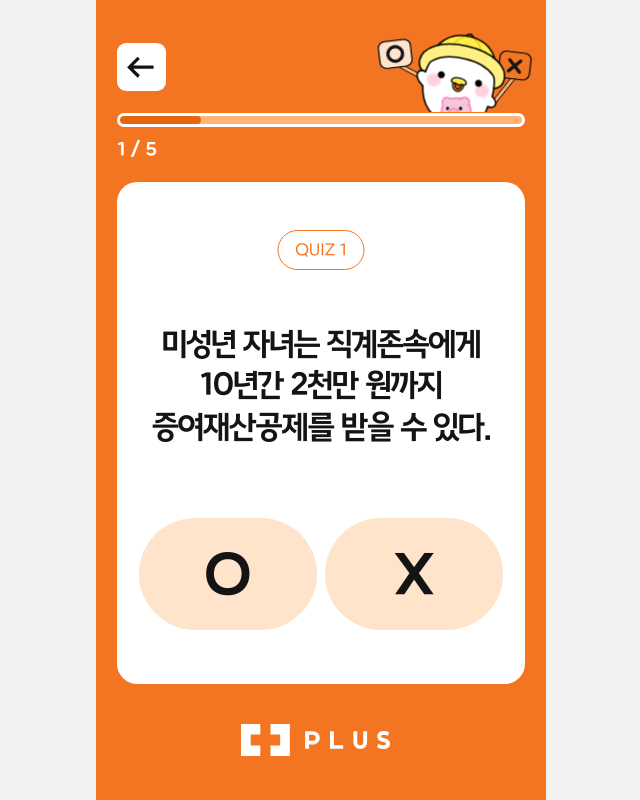
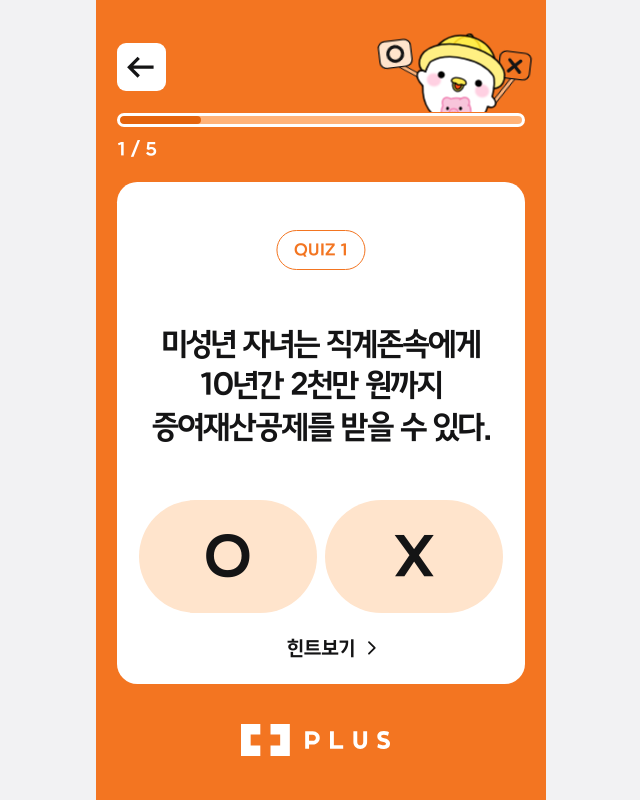
Before and after one commit to chulwan0123/PLUS_PI_quiz, a React (Vite) app: page / in a window 1280 px wide. Both pictures are taken after a click on the button "시작하기". Shown: the whole page, without its empty margins (319-959 px from the left). Built offline with nearby package versions, Linux system fonts and the light colour scheme.

Commit message:
feat: add quiz hint dialog

```diff
--- a/src/App.jsx
+++ b/src/App.jsx
@@ -37,6 +37,7 @@ export function App() {
   const [completed, setCompleted] = useState(false);
   const [transitioning, setTransitioning] = useState(false);
   const transitionTimer = useRef(null);
+  const hintDialog = useRef(null);
 
   const question = questions[questionIndex];
   const selected = answers[questionIndex];
@@ -169,9 +170,21 @@ export function App() {
           ))}
         </div>
 
+        <button className="hint-button" type="button" onClick={() => hintDialog.current?.showModal()}>
+          <span>힌트보기</span>
+          <svg className="hint-chevron" viewBox="0 0 24 24" aria-hidden="true">
+            <path d="m9 5 7 7-7 7" />
+          </svg>
+        </button>
+
         <button className="plus-logo" type="button" onClick={goHome} aria-label="시작 페이지로 이동">
           <img src="/assets/plus-logo.svg" alt="" draggable="false" />
         </button>
+
+        <dialog ref={hintDialog} className="install-dialog hint-dialog" aria-labelledby="hint-title" onClick={event => { if (event.target === hintDialog.current) hintDialog.current.close(); }}>
+          <button className="install-close" type="button" aria-label="힌트 닫기" onClick={() => hintDialog.current?.close()}>×</button>
+          <h2 id="hint-title">힌트</h2>
+        </dialog>
       </section>
     </main>
   );
--- a/src/styles.css
+++ b/src/styles.css
@@ -242,7 +242,9 @@ button { font: inherit; }
   border-radius: 300px;
   color: var(--color-orange-600);
   background: var(--color-white);
+  font-family: 'LIFEPLUS', 'Pretendard', sans-serif;
   font-size: calc(var(--canvas-width) * 0.037);
+  font-weight: 700;
   line-height: 1;
   transform: translateX(-50%);
 }
@@ -299,6 +301,7 @@ button { font: inherit; }
 
 .back-button:focus-visible,
 .choice-button:focus-visible,
+.hint-button:focus-visible,
 .restart-button:focus-visible {
   outline: calc(var(--canvas-width) * 0.004) solid var(--color-orange-600);
   outline-offset: calc(var(--canvas-width) * 0.004);
@@ -416,7 +419,7 @@ button { font: inherit; }
 }
 
 .ox-choices {
-  top: 64.7%;
+  top: 62.5%;
 }
 
 .ox-button {
@@ -425,6 +428,29 @@ button { font: inherit; }
   font-size: calc(var(--canvas-width) * 0.128);
   line-height: 0.8;
 }
+
+.hint-button {
+  position: absolute;
+  z-index: 3;
+  top: 78%;
+  left: 50%;
+  display: inline-grid;
+  grid-template-columns: 1em auto 1em;
+  align-items: center;
+  gap: .35em;
+  padding: .52em .8em;
+  border: 0;
+  color: var(--color-gray-900);
+  background: transparent;
+  font-family: 'LIFEPLUS', 'Pretendard', sans-serif;
+  font-size: calc(var(--canvas-width) * .044);
+  font-weight: 700;
+  cursor: pointer;
+  transform: translateX(-50%);
+}
+
+.hint-button::before { width: 1em; height: 1em; content: ''; }
+.hint-chevron { width: 1em; height: 1em; fill: none; stroke: currentColor; stroke-width: 2.2; stroke-linecap: round; stroke-linejoin: round; }
 
 .restart-button {
   min-height: calc(var(--canvas-width) * 0.088);
@@ -632,7 +658,7 @@ button { font: inherit; }
 .result-answers ol { list-style: none; padding: 0; margin: 0; }
 .result-answers li { padding: 6%; border-radius: calc(var(--canvas-width) * .035); background: var(--color-white); margin-bottom: 5%; }
 .result-question-meta { display: flex; justify-content: space-between; align-items: center; gap: 12px; font-size: calc(var(--canvas-width) * .037); }
-.result-question-number { display: grid; flex: 0 0 auto; place-items: center; width: max-content; padding: .65em 1em; border: calc(var(--canvas-width) * .004) solid var(--color-orange-600); border-radius: 300px; color: var(--color-orange-600); background: var(--color-white); line-height: 1; }
+.result-question-number { display: grid; flex: 0 0 auto; place-items: center; width: max-content; padding: .65em 1em; border: calc(var(--canvas-width) * .004) solid var(--color-orange-600); border-radius: 300px; color: var(--color-orange-600); background: var(--color-white); font-family: 'LIFEPLUS', 'Pretendard', sans-serif; font-weight: 700; line-height: 1; }
 .result-status-mark { flex: 0 0 calc(var(--canvas-width) * .14); width: calc(var(--canvas-width) * .14); aspect-ratio: 1; background-image: url('/assets/result-crayon-ox.png'); background-repeat: no-repeat; background-size: 200% 100%; }
 .result-status-mark.is-correct { background-position: left center; }
 .result-status-mark.is-incorrect { background-position: right center; }
@@ -652,6 +678,7 @@ button { font: inherit; }
 .install-dialog::backdrop { background: rgba(0,0,0,.6); }
 .install-close { display: block; margin: 0 0 0 auto; width: max(48px, calc(var(--canvas-width) * .09)); height: max(48px, calc(var(--canvas-width) * .09)); border: 0; border-radius: calc(var(--canvas-width) * .02); font-size: 36px; color: var(--color-gray-900); background: var(--color-gray-100); cursor: pointer; }
 .install-dialog h2 { font-size: calc(var(--canvas-width) * .062); margin: .5em 0; }
+.hint-dialog h2 { margin: calc(var(--canvas-width) * .07) 0 calc(var(--canvas-width) * .11); }
 .install-qr-placeholder { width: 75%; aspect-ratio: 1; margin: 8% auto; border-radius: 16px; background: var(--color-gray-100); display: flex; flex-direction: column; justify-content: center; gap: .4em; font-size: calc(var(--canvas-width) * .045); }
 .install-qr-placeholder strong { font-size: calc(var(--canvas-width) * .1); }
 .install-dialog > p:not(.result-eyebrow) { font-family: 'Pretendard', sans-serif; font-size: calc(var(--canvas-width) * .04); line-height: 1.6; }
```
Also changed, not shown: 1 other file (tests, documents, lock files or other folders).
